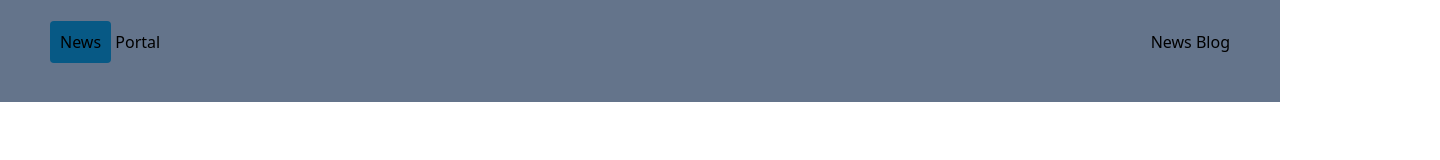
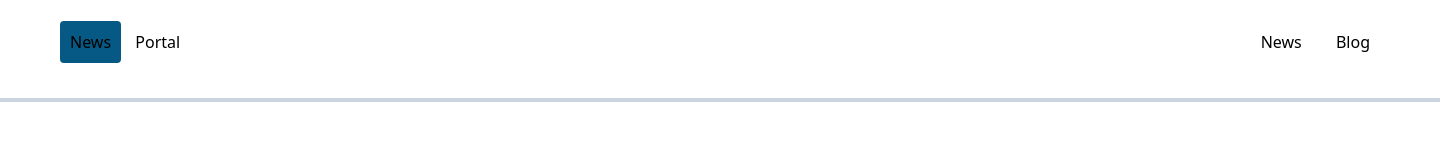
Before and after one commit to AfraemAhsan/digital-information-blog, a plain HTML site: page index.html in a window 1280 px wide. Shown: the whole page, 1440 px wide, since content can reach past the window. Drawn offline with nearby package versions, Linux system fonts and the light colour scheme.

Commit message:
second commit

```diff
--- a/index.html
+++ b/index.html
@@ -8,17 +8,21 @@
     <script src="https://cdn.tailwindcss.com"></script>
   </head>
   <body>
-    <main class="w-screen">
+    <main class="w-[1440px] mx-auto">
       <header
-        class="w-full h-[102px] flex justify-between bg-slate-500 px-[50px] py-[30px]"
+        class="w-full h-[102px] flex justify-between border-b-4 border-slate-300 px-[50px] py-[30px]"
       >
         <div>
-          <a href="#" class="bg-sky-800 p-[10px] rounded">News</a>
+          <a href="#" class="bg-sky-800 p-[10px] rounded mx-[10px]">News</a>
           <a href="">Portal</a>
         </div>
-        <div>
-          <a href=""> News </a>
-          <a href=""> Blog </a>
+        <div class="px-[5px]">
+          <a href="" class="px-[15px] hover:border-b-2 border-blue-500">
+            News
+          </a>
+          <a href="" class="px-[15px] hover:border-b-2 border-blue-500">
+            Blog
+          </a>
         </div>
       </header>
     </main>
```
